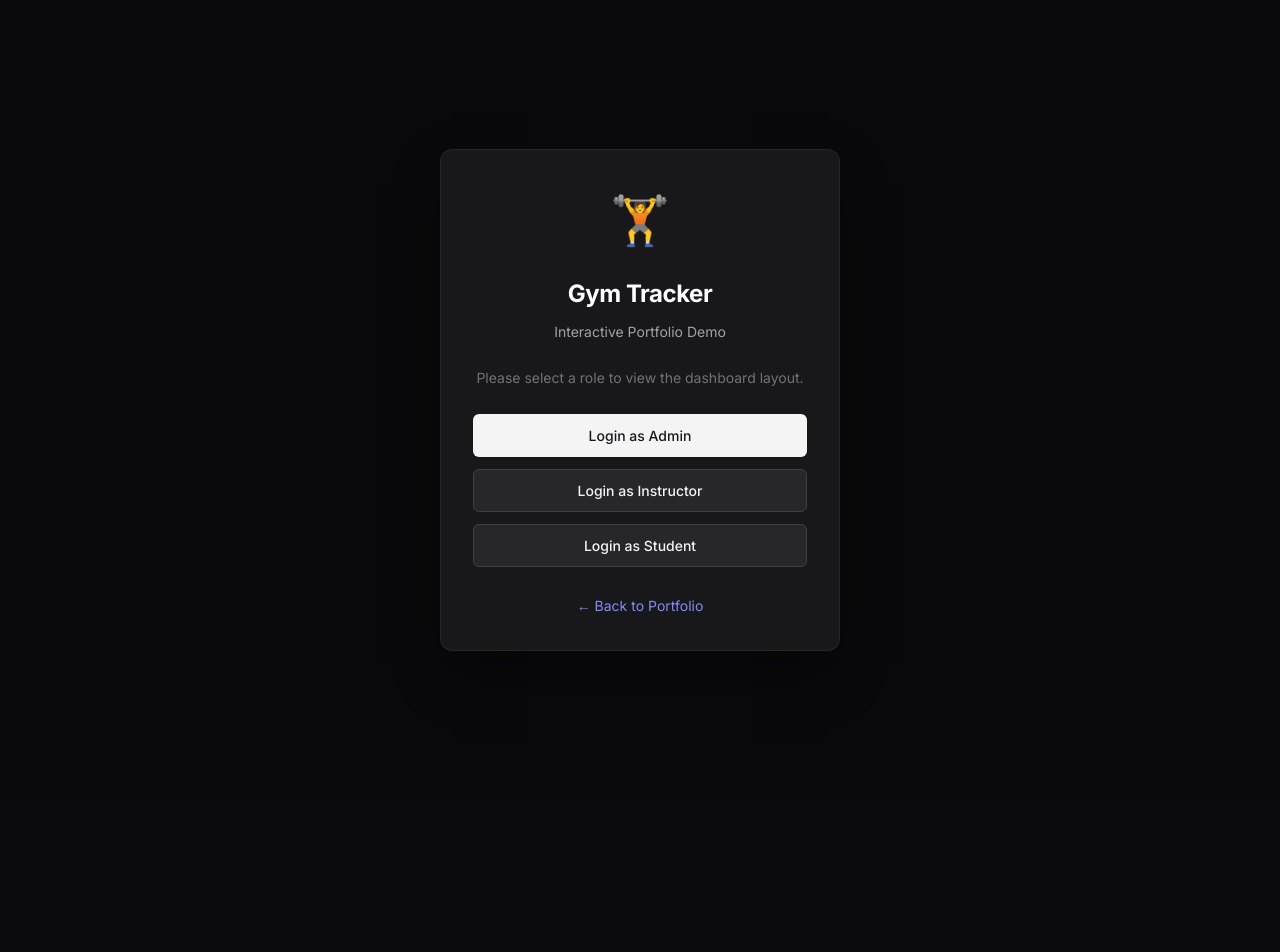
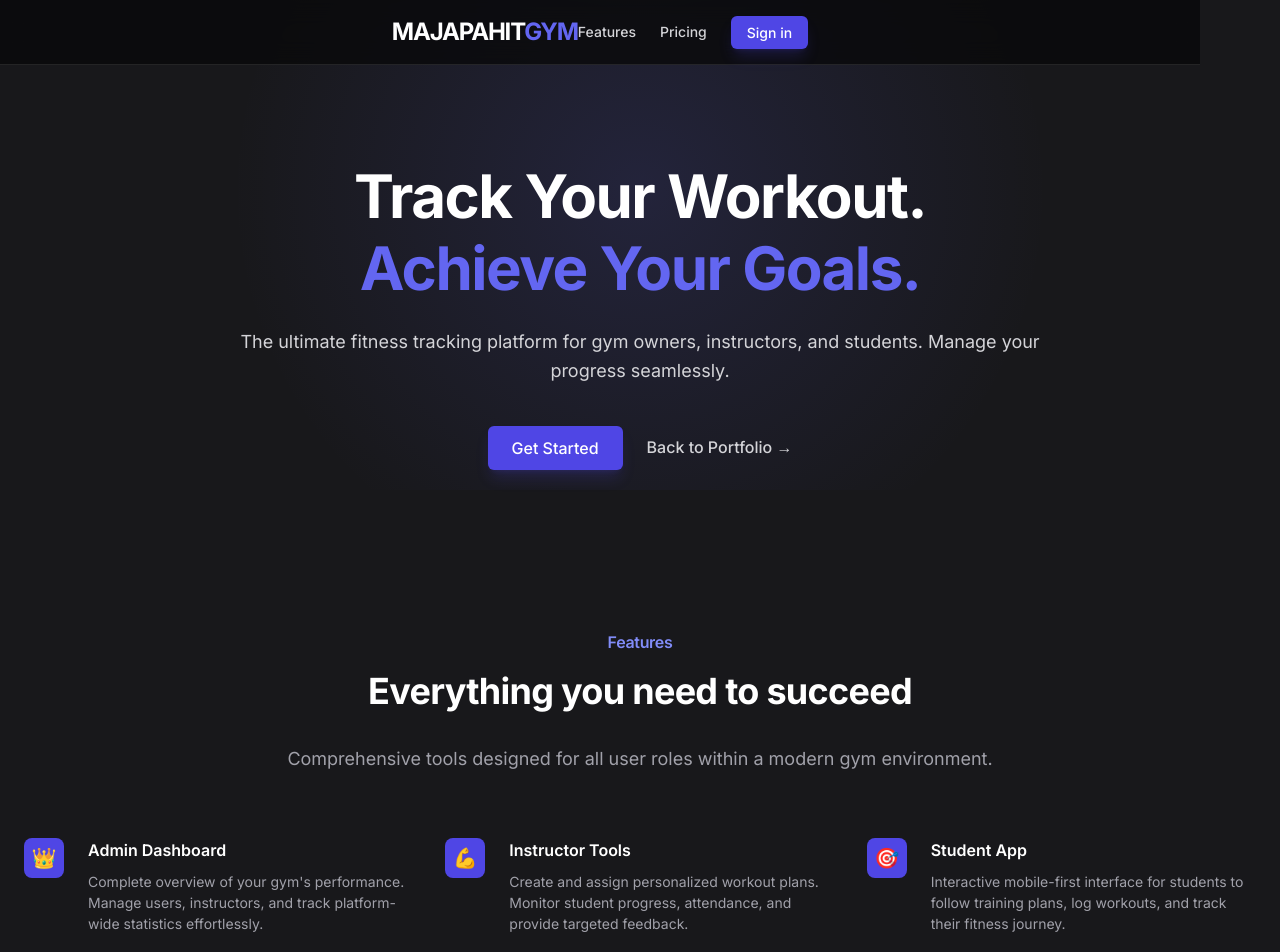
Before and after one commit to agas007/agas007.github.io, a Next.js app: page /gym-tracker in a window 1280 px wide. Shown: the top 952 px of the page. Before the commit the page ends 800 px from the top, so only its background shows below. Built offline with nearby package versions, Linux system fonts and the light colour scheme.

Commit message:
feat: Add landing page state to Gym Tracker dummy

```diff
--- a/src/app/gym-tracker/gym.css
+++ b/src/app/gym-tracker/gym.css
@@ -179,3 +179,193 @@
 .gym-bnav-item.active .gym-bnav-icon { color: #6366f1; }
 .gym-bnav-label { font-size: 0.65rem; font-weight: 500; color: #a1a1aa; font-family: inherit; text-transform: uppercase; letter-spacing: 0.05px; }
 .gym-bnav-item.active .gym-bnav-label { color: #6366f1; }
+
+/* Landing Page Styles */
+.gym-landing-container {
+  min-height: 100vh;
+  background-color: #18181b; /* zinc-900 */
+  color: #fff;
+  font-family: inherit;
+}
+
+.gym-landing-nav {
+  position: fixed;
+  top: 0;
+  width: 100%;
+  z-index: 50;
+  background: rgba(9, 9, 11, 0.8); /* zinc-950/80 */
+  backdrop-filter: blur(12px);
+  -webkit-backdrop-filter: blur(12px);
+  border-bottom: 1px solid rgba(255, 255, 255, 0.1);
+}
+
+.gym-landing-nav-inner {
+  max-width: 1280px;
+  margin: 0 auto;
+  padding: 0 16px;
+  height: 64px;
+  display: flex;
+  align-items: center;
+  justify-content: space-between;
+}
+
+.gym-landing-logo {
+  font-size: 1.5rem;
+  font-weight: 700;
+  color: #fff;
+  letter-spacing: -0.05em;
+  text-decoration: none;
+}
+.gym-landing-logo span { color: #6366f1; }
+
+.gym-landing-menu {
+  display: flex;
+  align-items: center;
+  gap: 24px;
+}
+
+.gym-landing-link {
+  color: #d4d4d8;
+  text-decoration: none;
+  font-size: 0.875rem;
+  font-weight: 500;
+  transition: color 0.2s;
+}
+.gym-landing-link:hover { color: #fff; }
+
+.gym-landing-btn {
+  background: #4f46e5;
+  color: #fff;
+  padding: 8px 16px;
+  border-radius: 6px;
+  font-size: 0.875rem;
+  font-weight: 500;
+  text-decoration: none;
+  transition: background 0.2s;
+  box-shadow: 0 10px 15px -3px rgba(79, 70, 229, 0.2), 0 4px 6px -4px rgba(79, 70, 229, 0.2);
+  border: none;
+  cursor: pointer;
+  font-family: inherit;
+}
+.gym-landing-btn:hover { background: #6366f1; }
+
+.gym-landing-hero {
+  padding: 160px 24px 80px;
+  text-align: center;
+  position: relative;
+  overflow: hidden;
+}
+
+.gym-landing-hero-bg {
+  position: absolute;
+  top: -20%;
+  left: 50%;
+  transform: translateX(-50%);
+  width: 1000px;
+  height: 600px;
+  background: radial-gradient(circle, rgba(99, 102, 241, 0.15) 0%, rgba(24, 24, 27, 0) 70%);
+  z-index: 0;
+  pointer-events: none;
+}
+
+.gym-landing-hero-content {
+  position: relative;
+  z-index: 10;
+  max-width: 800px;
+  margin: 0 auto;
+}
+
+.gym-landing-hero h1 {
+  font-size: 3.75rem;
+  font-weight: 700;
+  line-height: 1.2;
+  margin-bottom: 24px;
+  letter-spacing: -0.025em;
+}
+@media(max-width: 640px) {
+  .gym-landing-hero h1 { font-size: 2.5rem; }
+}
+.gym-landing-hero h1 span { color: #6366f1; }
+
+.gym-landing-hero p {
+  font-size: 1.125rem;
+  color: #d4d4d8;
+  margin-bottom: 40px;
+  line-height: 1.6;
+}
+
+.gym-landing-hero-actions {
+  display: flex;
+  align-items: center;
+  justify-content: center;
+  gap: 24px;
+}
+
+.gym-landing-features {
+  padding: 80px 24px;
+  max-width: 1280px;
+  margin: 0 auto;
+}
+
+.gym-landing-features-header {
+  text-align: center;
+  max-width: 800px;
+  margin: 0 auto 64px;
+}
+.gym-landing-features-header h2 {
+  color: #818cf8;
+  font-size: 1rem;
+  font-weight: 600;
+  margin-bottom: 8px;
+}
+.gym-landing-features-header h3 {
+  font-size: 2.25rem;
+  font-weight: 700;
+  margin-bottom: 24px;
+}
+.gym-landing-features-header p {
+  font-size: 1.125rem;
+  color: #a1a1aa;
+}
+
+.gym-landing-features-grid {
+  display: grid;
+  grid-template-columns: repeat(3, 1fr);
+  gap: 32px;
+}
+@media(max-width: 768px) {
+  .gym-landing-features-grid { grid-template-columns: 1fr; }
+}
+
+.gym-landing-feature {
+  position: relative;
+  padding-left: 64px;
+}
+
+.gym-landing-feature-icon {
+  position: absolute;
+  left: 0;
+  top: 0;
+  width: 40px;
+  height: 40px;
+  border-radius: 8px;
+  background: #4f46e5;
+  display: flex;
+  align-items: center;
+  justify-content: center;
+  color: #fff;
+  font-size: 1.25rem;
+}
+
+.gym-landing-feature h4 {
+  font-size: 1rem;
+  font-weight: 600;
+  color: #fff;
+  margin-bottom: 8px;
+}
+
+.gym-landing-feature p {
+  font-size: 0.875rem;
+  color: #a1a1aa;
+  line-height: 1.5;
+}
--- a/src/app/gym-tracker/page.tsx
+++ b/src/app/gym-tracker/page.tsx
@@ -4,7 +4,7 @@ import React, { useState } from 'react';
 import './gym.css';
 
 export default function GymTrackerDummy() {
-  const [role, setRole] = useState<'LOGIN' | 'ADMIN' | 'INSTRUCTOR' | 'STUDENT'>('LOGIN');
+  const [role, setRole] = useState<'LANDING' | 'LOGIN' | 'ADMIN' | 'INSTRUCTOR' | 'STUDENT'>('LANDING');
   const [filter, setFilter] = useState('all');
 
   const stats = {
@@ -20,6 +20,60 @@ export default function GymTrackerDummy() {
     { id: 4, name: 'Emily Davis', email: 'emily@example.com', students: 189 },
     { id: 5, name: 'Chris Wilson', email: 'chris@example.com', students: 120 },
   ];
+
+  if (role === 'LANDING') {
+    return (
+      <div className="gym-landing-container">
+        <nav className="gym-landing-nav">
+          <div className="gym-landing-nav-inner">
+            <a href="/" className="gym-landing-logo">MAJAPAHIT<span>GYM</span></a>
+            <div className="gym-landing-menu">
+              <a href="#features" className="gym-landing-link">Features</a>
+              <a href="#pricing" className="gym-landing-link">Pricing</a>
+              <button onClick={() => setRole('LOGIN')} className="gym-landing-btn">Sign in</button>
+            </div>
+          </div>
+        </nav>
+
+        <section className="gym-landing-hero">
+          <div className="gym-landing-hero-bg"></div>
+          <div className="gym-landing-hero-content">
+            <h1>Track Your Workout.<br/><span>Achieve Your Goals.</span></h1>
+            <p>The ultimate fitness tracking platform for gym owners, instructors, and students. Manage your progress seamlessly.</p>
+            <div className="gym-landing-hero-actions">
+              <button onClick={() => setRole('LOGIN')} className="gym-landing-btn" style={{ padding: '12px 24px', fontSize: '1rem' }}>Get Started</button>
+              <a href="/" className="gym-landing-link" style={{ fontSize: '1rem' }}>Back to Portfolio →</a>
+            </div>
+          </div>
+        </section>
+
+        <section id="features" className="gym-landing-features">
+          <div className="gym-landing-features-header">
+            <h2>Features</h2>
+            <h3>Everything you need to succeed</h3>
+            <p>Comprehensive tools designed for all user roles within a modern gym environment.</p>
+          </div>
+          <div className="gym-landing-features-grid">
+             <div className="gym-landing-feature">
+                <div className="gym-landing-feature-icon">👑</div>
+                <h4>Admin Dashboard</h4>
+                <p>Complete overview of your gym's performance. Manage users, instructors, and track platform-wide statistics effortlessly.</p>
+             </div>
+             <div className="gym-landing-feature">
+                <div className="gym-landing-feature-icon">💪</div>
+                <h4>Instructor Tools</h4>
+                <p>Create and assign personalized workout plans. Monitor student progress, attendance, and provide targeted feedback.</p>
+             </div>
+             <div className="gym-landing-feature">
+                <div className="gym-landing-feature-icon">🎯</div>
+                <h4>Student App</h4>
+                <p>Interactive mobile-first interface for students to follow training plans, log workouts, and track their fitness journey.</p>
+             </div>
+          </div>
+        </section>
+      </div>
+    );
+  }
 
   if (role === 'LOGIN') {
     return (
```
